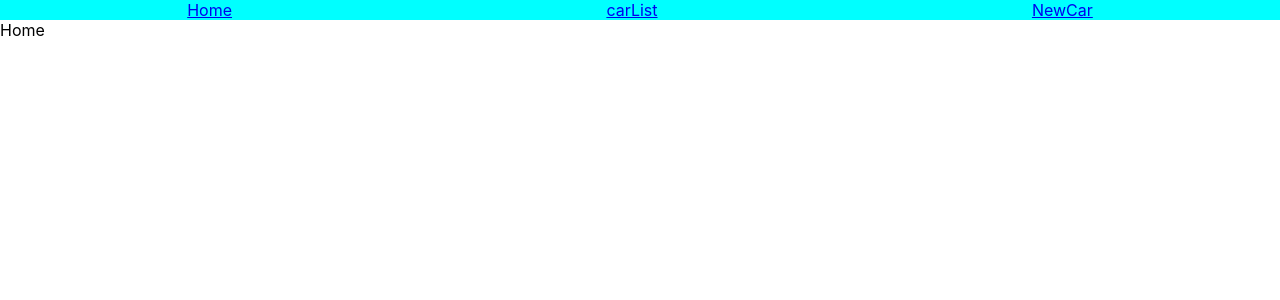
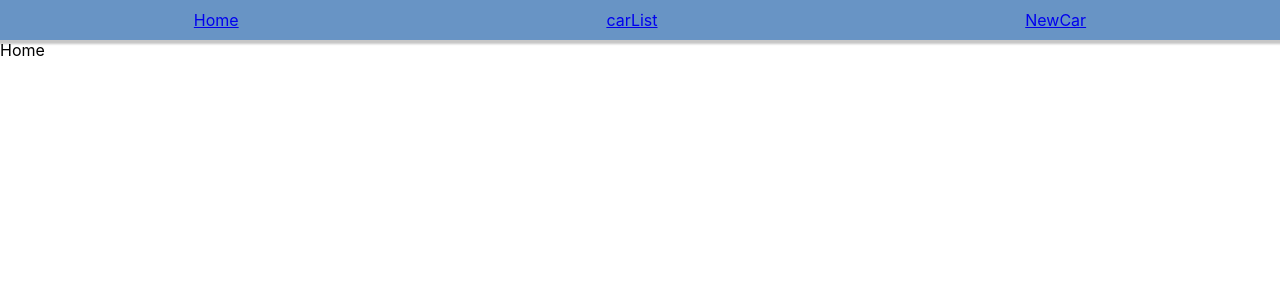
Before and after one commit to Chemobo/carproject, a React (Create React App) app: page / in a window 1280 px wide. Shown: the top 300 px of the page. Built offline with nearby package versions, Linux system fonts and the light colour scheme.

Commit message:
styling carlist component

```diff
--- a/src/index.css
+++ b/src/index.css
@@ -24,9 +24,16 @@ code {
 .nav{
   display: flex;
   justify-content: space-around;
-  background-color: aqua;
+  background-color: rgb(105, 105, 176);
+  height: 100%;
+  width: 100%;
+  align-items: center;
+  padding: 10px;
+  background-color: rgb(104, 148, 197);
+  color: rgb(155, 201, 70);
+  box-shadow: 0 2px 2px 2px rgba(9, 9, 9, 0.23);
+}
 
-}
 .nav li {
   display: flex;
   align-items: center;
```
